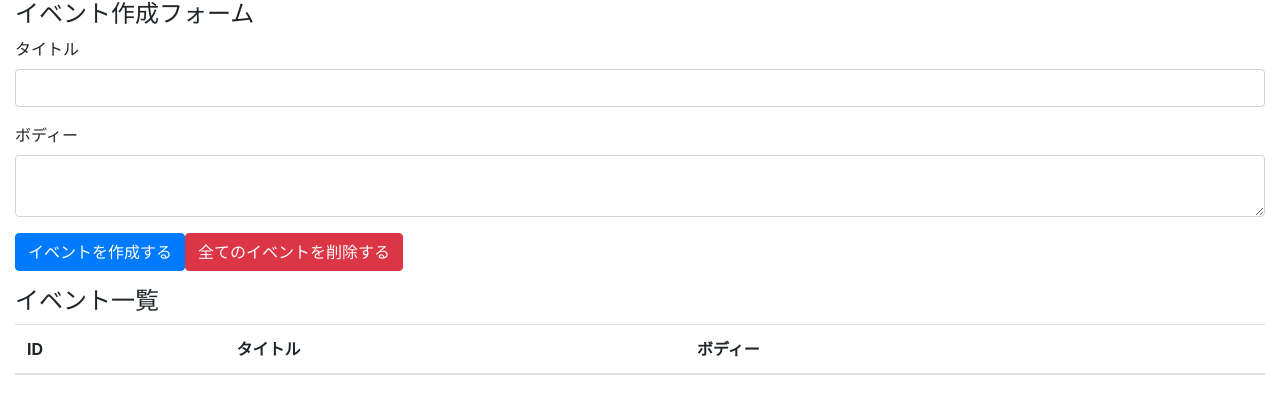
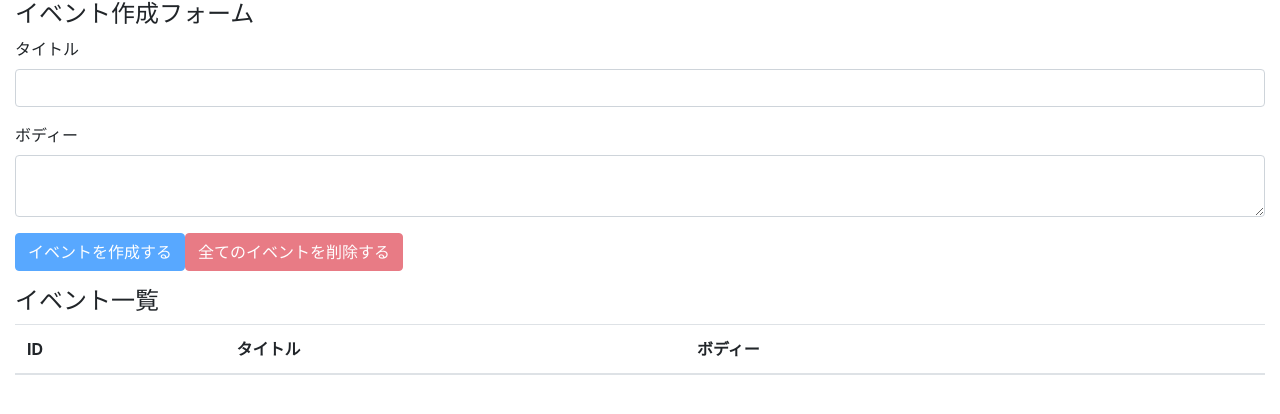
Before and after one commit to dodo-donguri/react-hooks, a React (Create React App) app in the folder my-app/: page / in a window 1280 px wide. Shown: the top 414 px of the page. Built offline with nearby package versions, Linux system fonts and the light colour scheme.

Commit message:
implement all events deletion feature

```diff
--- a/my-app/src/components/App.js
+++ b/my-app/src/components/App.js
@@ -21,6 +21,16 @@
     setTitle("");
     setBody("");
   };
+
+  const deleteAllEvents = e => {
+    e.preventDefault()
+    const result =　window.confirm("全てのイベントを本当に削除しても良いですか？")
+    if(result) {
+      dispatch({ type: "DELETE_ALL_EVENTS" })
+    }
+  }
+
+  const unCreatable = title === "" || body === ""
   return (
     <div className="container-fluid">
       <h4>イベント作成フォーム</h4>
@@ -45,10 +55,10 @@
           />
         </div>
 
-        <button className="btn btn-primary my-3" onClick={addEvent}>
+        <button className="btn btn-primary my-3" onClick={addEvent} disabled={unCreatable}>
           イベントを作成する
         </button>
-        <button className="btn btn-danger my-3">
+        <button className="btn btn-danger my-3" onClick={deleteAllEvents} disabled={state.length === 0}>
           全てのイベントを削除する
         </button>
       </form>
--- a/my-app/src/components/Event.js
+++ b/my-app/src/components/Event.js
@@ -3,7 +3,10 @@
 const Event = ({ dispatch, event }) => {
   const id = event.id;
   const handleClickDeleteButton = () => {
-    dispatch({ type: "DELETE_EVENT", id });
+    const result = window.confirm( `イベント(id=${id})を本当に削除しても良いですか？`)
+    if(result) {
+        dispatch({ type: "DELETE_EVENT", id });
+    }
   };
   return (
     <tr>
--- a/my-app/src/reducers/index.js
+++ b/my-app/src/reducers/index.js
@@ -7,7 +7,7 @@
       return [...state, { id, ...event }];
     case "DELETE_EVENT":
       return state.filter(event => event.id !== action.id);
-    case "DLEATE_ALL_EVENT":
+    case "DELETE_ALL_EVENTS":
       return [];
     default:
       return state;
```
Also changed, not shown: 1 other file (tests, documents, lock files or other folders).
